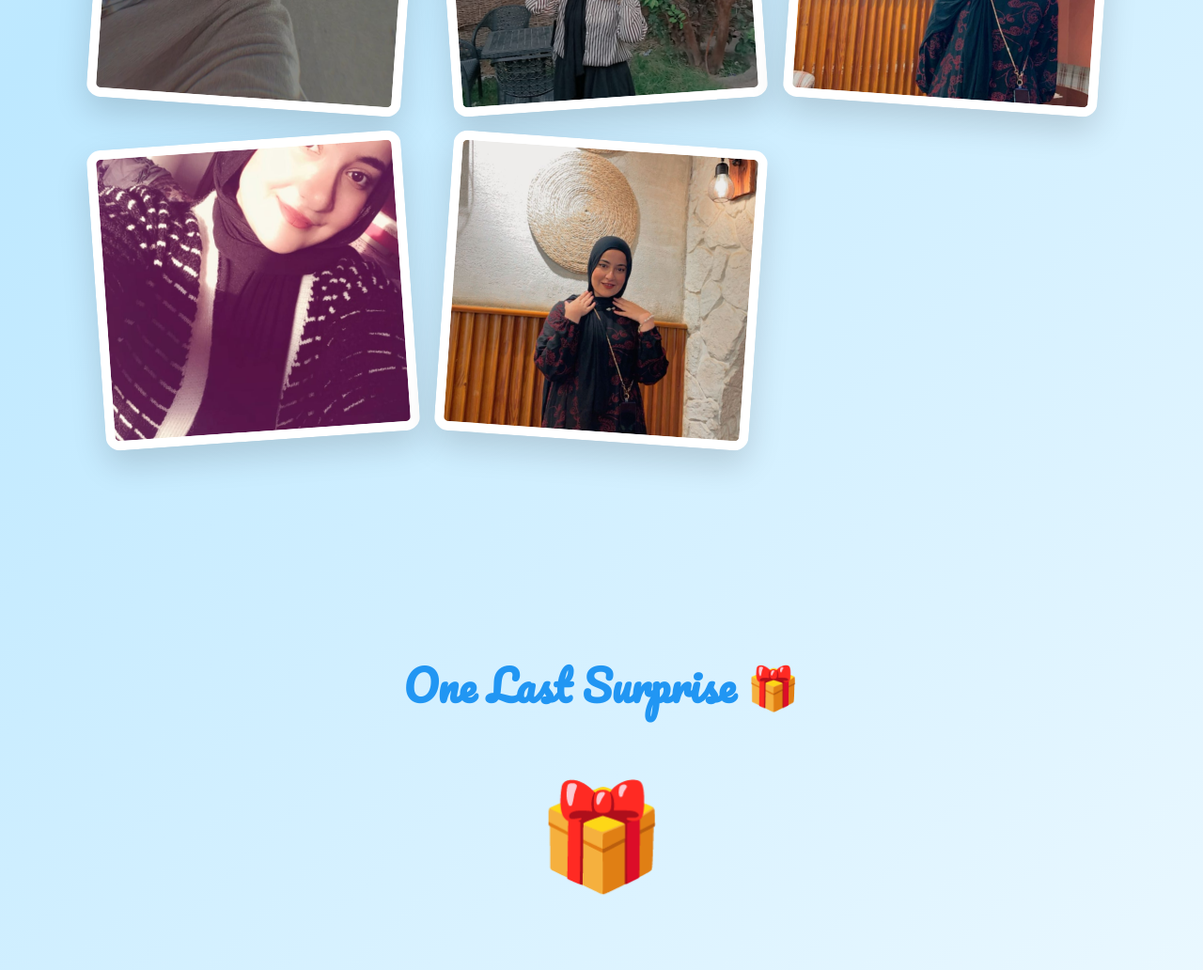
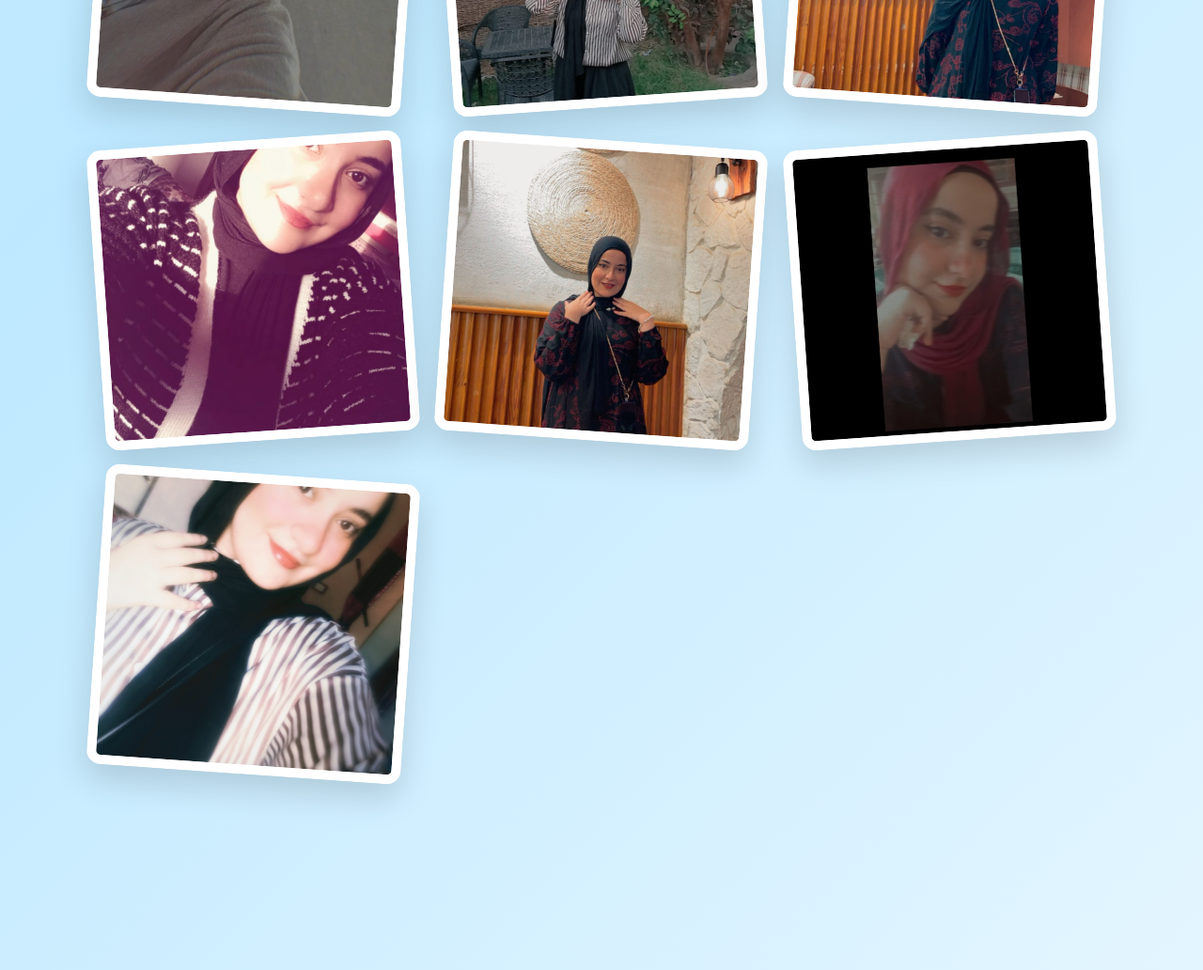
Before and after one commit to Shimomostafa/nemnem, a plain HTML site: page index.html in a window 1280 px wide. Shown: the part 2300-3332 px from the top of the page at 94% size. Drawn offline with nearby package versions, Linux system fonts and the light colour scheme.

Commit message:
Add files via upload

```diff
--- a/index.html
+++ b/index.html
@@ -252,6 +252,10 @@
 
                     <img src="images/photo17.jpeg">
 
+                    <img src="images/photo19.jpeg">
+
+                    <img src="images/photo20.jpeg">
+
                 </div>
 
             </section>
```
Also changed, not shown: images/photo19.jpeg (added), images/photo20.jpeg (added).
